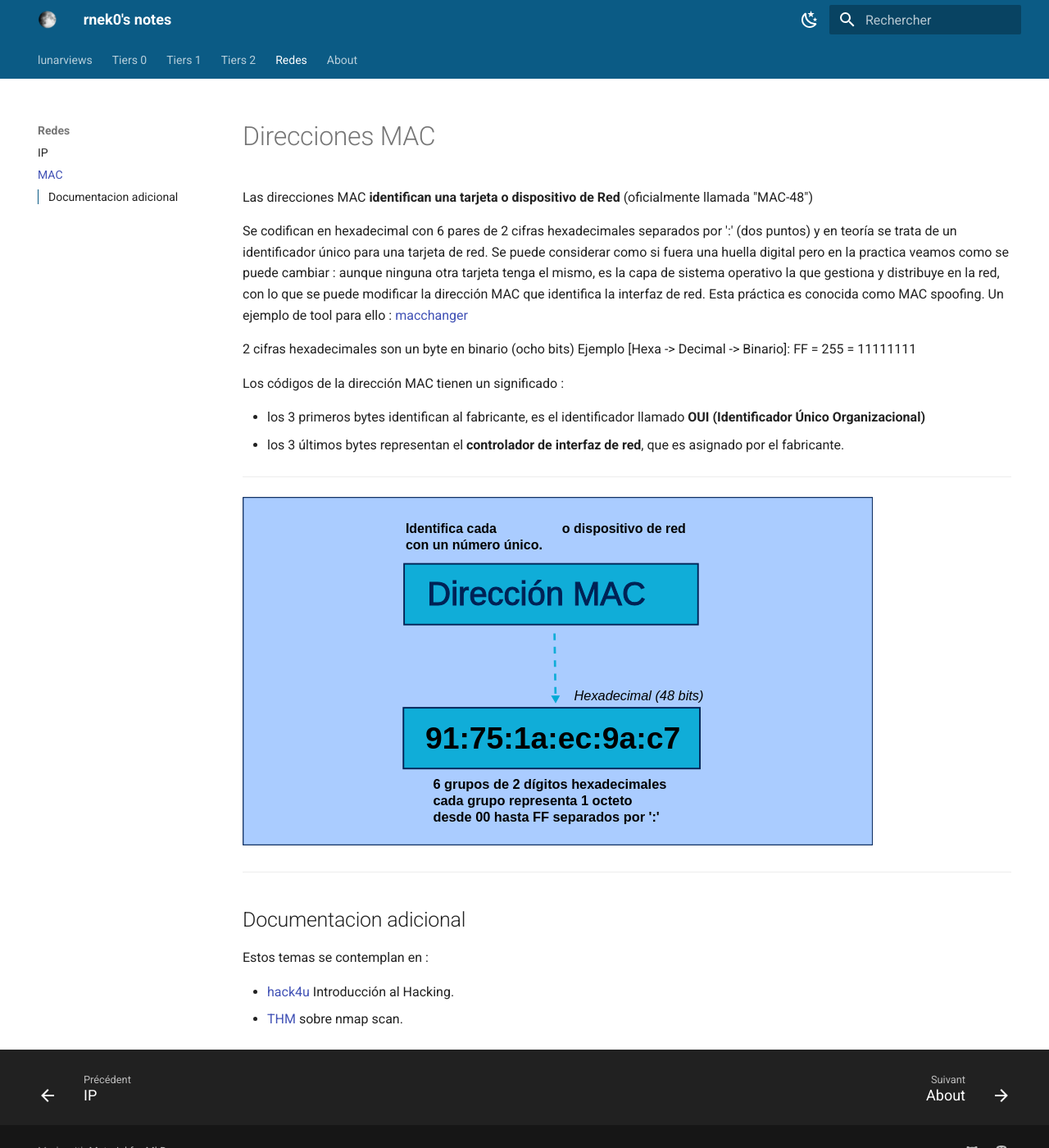
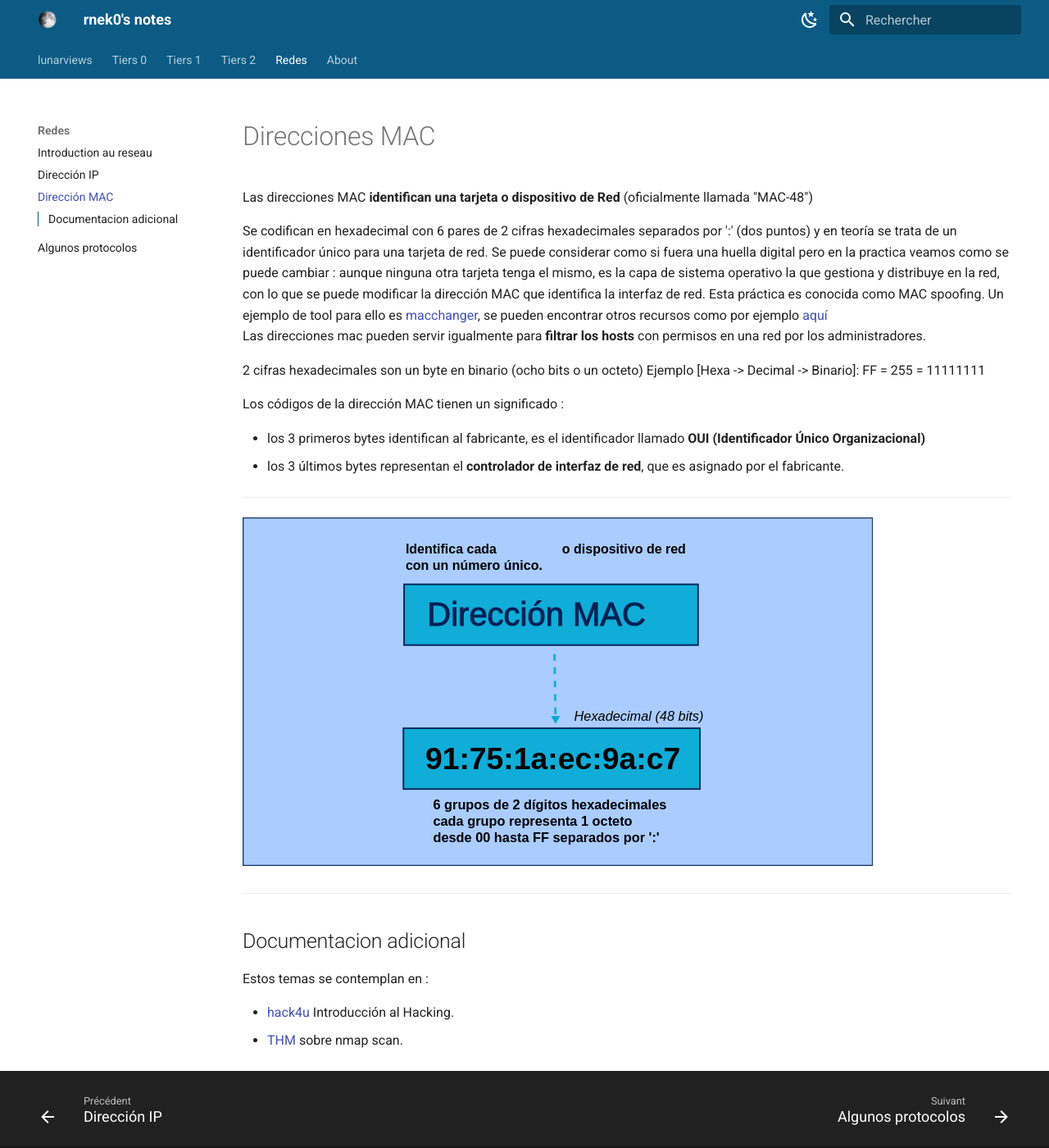
Before and after one commit to rnek0/lunarDocs, an MkDocs documentation site: the page built from docs/redes/mac.md, in a window 1280 px wide and 1400 px high. Shown: the whole window at 82% size. Built offline with MkDocs 1.6.1 and Material for MkDocs 9.7.7, drawn with Linux system fonts in a browser that asks for light colours; nearby versions of some CDN libraries.

Commit message:
Redes :
* Intro
* Protocoles & liens
* Upload chuleta pour masques sous-reseau

```diff
--- a/docs/redes/mac.md
+++ b/docs/redes/mac.md
@@ -2,9 +2,10 @@
 
 Las direcciones MAC **identifican una tarjeta o dispositivo de Red** (oficialmente llamada "MAC-48")
 
-Se codifican en hexadecimal con 6 pares de 2 cifras hexadecimales separados por ':' (dos puntos) y en teoría se trata de un identificador único para una tarjeta de red. Se puede considerar como si fuera una huella digital pero en la practica veamos como se puede cambiar : aunque ninguna otra tarjeta tenga el mismo, es la capa de sistema operativo la que gestiona y distribuye en la red, con lo que se puede modificar la dirección MAC que identifica la interfaz de red. Esta práctica es conocida como MAC spoofing. Un ejemplo de tool para ello : [macchanger](https://github.com/alobbs/macchanger)
+Se codifican en hexadecimal con 6 pares de 2 cifras hexadecimales separados por ':' (dos puntos) y en teoría se trata de un identificador único para una tarjeta de red. Se puede considerar como si fuera una huella digital pero en la practica veamos como se puede cambiar : aunque ninguna otra tarjeta tenga el mismo, es la capa de sistema operativo la que gestiona y distribuye en la red, con lo que se puede modificar la dirección MAC que identifica la interfaz de red. Esta práctica es conocida como MAC spoofing. Un ejemplo de tool para ello es [macchanger](https://github.com/alobbs/macchanger), se pueden encontrar otros recursos como por ejemplo [aquí](https://www.ionos.mx/digitalguide/servidores/know-how/que-es-el-mac-spoofing/)
+Las direcciones mac pueden servir igualmente para **filtrar los hosts** con permisos en una red por los administradores.
 
-2 cifras hexadecimales son un byte en binario (ocho bits) Ejemplo [Hexa -> Decimal -> Binario]: FF = 255 = 11111111
+2 cifras hexadecimales son un byte en binario (ocho bits o un octeto) Ejemplo [Hexa -> Decimal -> Binario]: FF = 255 = 11111111
 
 Los códigos de la dirección MAC tienen un significado :
 
--- a/mkdocs.yml
+++ b/mkdocs.yml
@@ -86,6 +86,8 @@ nav:
       - Archetype: 'tiers2/archetype.md'
       - Oopsie: 'tiers2/oopsie.md'
     - 'Redes':
-      - IP: 'redes/ip.md'
-      - MAC: 'redes/mac.md'
+      - 'Introduction au reseau': 'redes/intro.md'
+      - 'Dirección IP': 'redes/ip.md'
+      - 'Dirección MAC': 'redes/mac.md'
+      - 'Algunos protocolos': 'redes/protocolos.md'
     - About: about.md
```
Also changed, not shown: docs/redes/intro.md (added, +27 -0 lines), docs/redes/protocolos.md (added, +88 -0 lines), docs/tiers0/fawn.md (+13 -0 lines), 1 other file.
